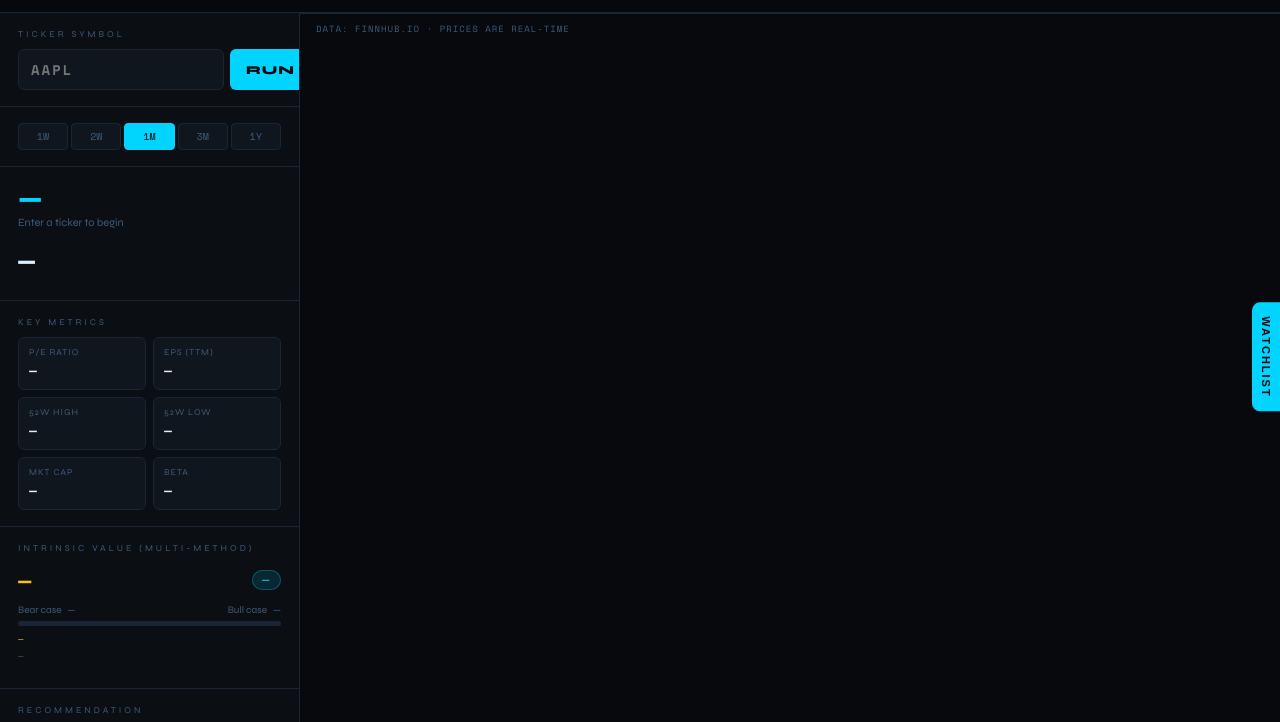
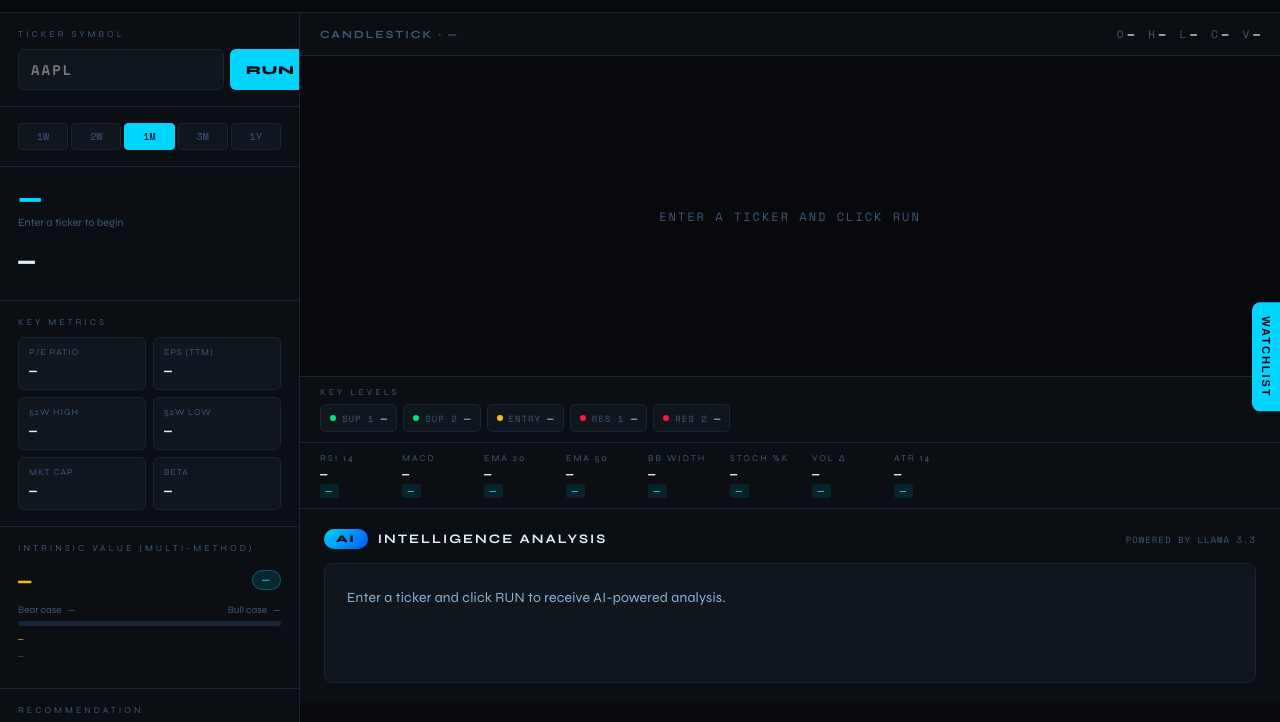
Before and after one commit to thangwk/apex-stocks, a website: page index.html in a window 1280 px wide. Shown: the part 43-765 px from the top of the page. Drawn offline with nearby package versions, Linux system fonts and the light colour scheme.

Commit message:
fix chart area layout - remove stray div

```diff
--- a/index.html
+++ b/index.html
@@ -30,7 +30,7 @@
   .live-dot { width:7px; height:7px; border-radius:50%; background:var(--bull); animation:pulse 2s infinite; }
   @keyframes pulse { 0%,100%{opacity:1;transform:scale(1)} 50%{opacity:.4;transform:scale(1.5)} }
 
-  .main { display:grid; grid-template-columns:300px 1fr; min-height:calc(100vh - 57px); }
+  .main { display:grid; grid-template-columns:300px 1fr; min-height:calc(100vh - 57px); align-items:start; }
 
   /* ── SIDEBAR ── */
   .sidebar { border-right:1px solid var(--border); background:var(--bg2); display:flex; flex-direction:column; overflow-y:auto; }
@@ -468,10 +468,9 @@
           <div class="opt-detail" id="oIVRD">—</div>
         </div>
       </div>
-      </div>
     </div>
 
-    <div class="data-note">DATA: FINNHUB.IO · PRICES ARE REAL-TIME</div>
+    <div class="data-note">DATA: TWELVE DATA · FINNHUB · PRICES ARE 15-MIN DELAYED</div>
   </div>
 
   <!-- ══ CHART AREA ══ -->
```
